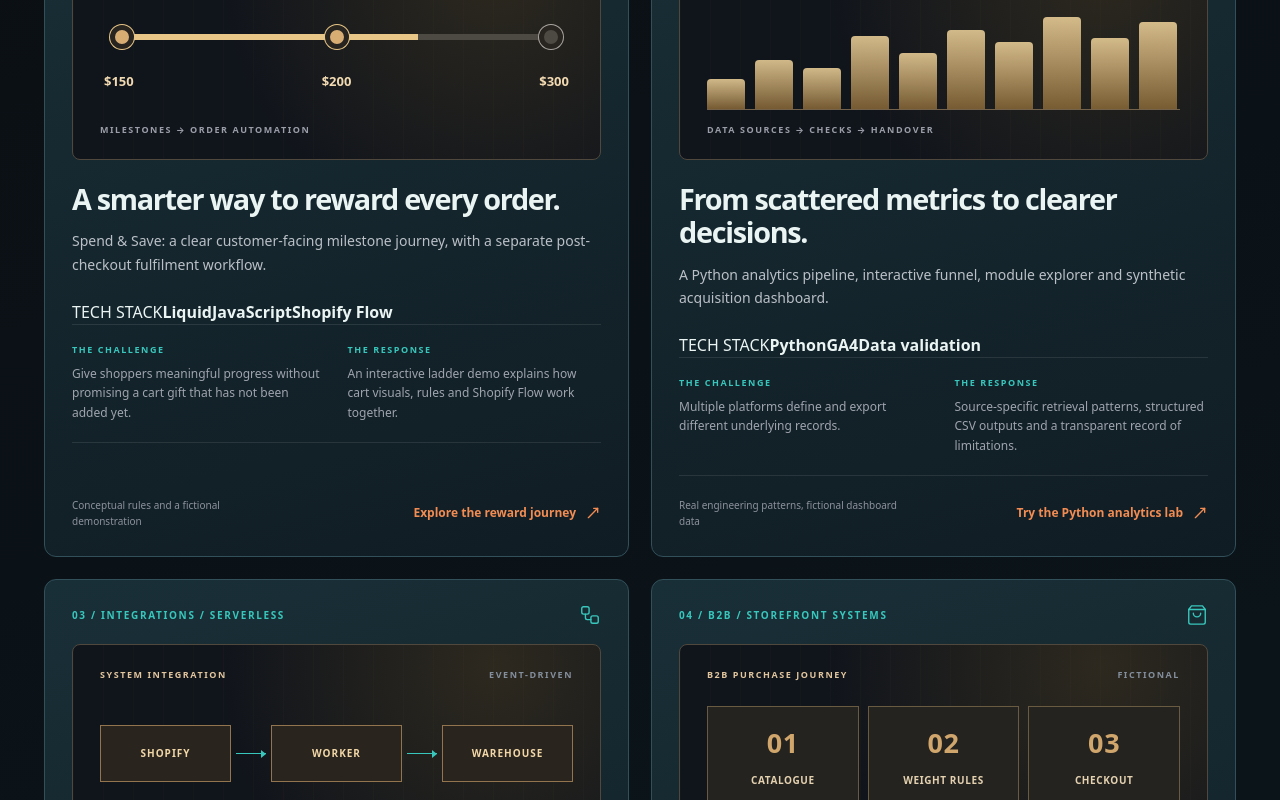
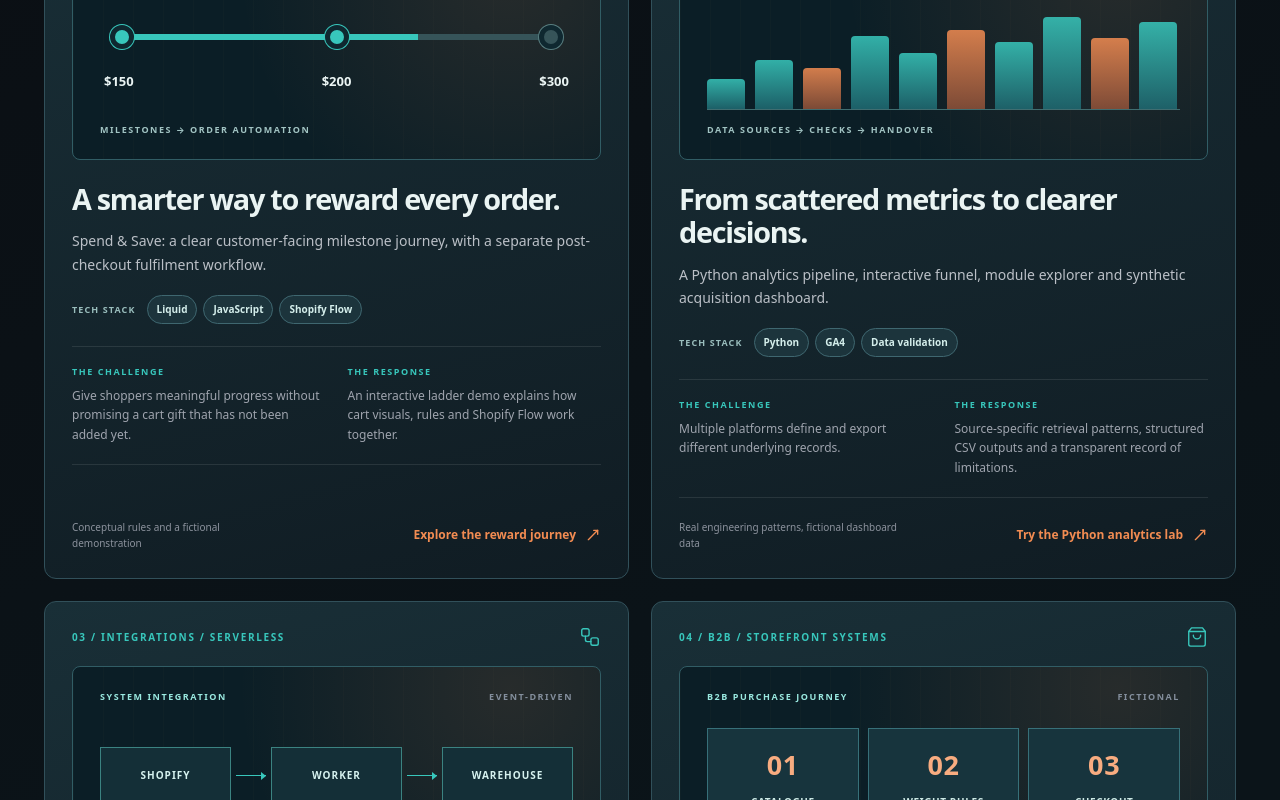
Before and after one commit to bonvallite/developer-portfolio, a Next.js app: page / in a window 1280 px wide. Shown: the part 1560-2360 px from the top of the page. Built offline with nearby package versions, Linux system fonts and the light colour scheme.

Commit message:
style(portfolio): unify case-card accents with teal-orange workbench and stack pills

```diff
--- a/app/components/commerce-workbench.css
+++ b/app/components/commerce-workbench.css
@@ -208,3 +208,46 @@
 @media(prefers-reduced-motion:reduce){
   .jrv2-workbench,.jrv2-workbench *{animation:none!important;transition:none!important;transform:none!important}
 }
+
+/* The four static case-card illustrations are navigation previews, not live
+   dashboards. Align their accents with the interactive studio and distinguish
+   technology evidence from visual decoration. */
+.jrv2-page .jrv2-case-visual{
+  border-color:#315d65;
+  background:radial-gradient(circle at 83% 10%,#f28c521f,transparent 57%),#0b1e26;
+}
+.jrv2-page .jrv2-ui-meta{color:#9ae9e0}
+.jrv2-page .jrv2-ui-foot{color:#a2c4c3}
+.jrv2-page .jrv2-reward-line{
+  background:linear-gradient(90deg,#38c7bc 68%,#365459 68%);
+}
+.jrv2-page .jrv2-reward-line i{
+  background:#38c7bc;border-color:#0f2830;box-shadow:0 0 0 1px #38c7bc;
+}
+.jrv2-page .jrv2-reward-line i:last-child{background:#365459;box-shadow:0 0 0 1px #587e80}
+.jrv2-page .jrv2-reward-steps{color:#eaf4f3}
+.jrv2-page .jrv2-micro-bars{border-bottom-color:#406d70}
+.jrv2-page .jrv2-micro-bars i{background:linear-gradient(#38c7bc,#1f6a72)}
+.jrv2-page .jrv2-micro-bars i:nth-child(3n){background:linear-gradient(#f28c52,#8e5139)}
+.jrv2-page .jrv2-system-link span{
+  color:#d6f2ef;background:#142f37;border-color:#3b8381;
+}
+.jrv2-page .jrv2-tier-stack span{
+  border-color:#377079;background:#17343d;color:#cde9e5;
+}
+.jrv2-page .jrv2-tier-stack b{color:#f8ac80}
+.jrv2-case-stack{
+  display:flex;align-items:center;flex-wrap:wrap;gap:6px;margin:-5px 0 22px;
+}
+.jrv2-case-stack span{
+  margin-right:5px;color:#9abebd;font-size:9px;letter-spacing:1.1px;
+  font-weight:850;
+}
+.jrv2-case-stack b{
+  border:1px solid #3f6770;border-radius:999px;background:#1c343c;
+  color:#d4eeeb;font-size:10px;font-weight:680;padding:6px 9px;
+}
+@media(max-width:490px){
+  .jrv2-case-stack{margin-bottom:18px}
+  .jrv2-case-stack b{font-size:9px}
+}
```
